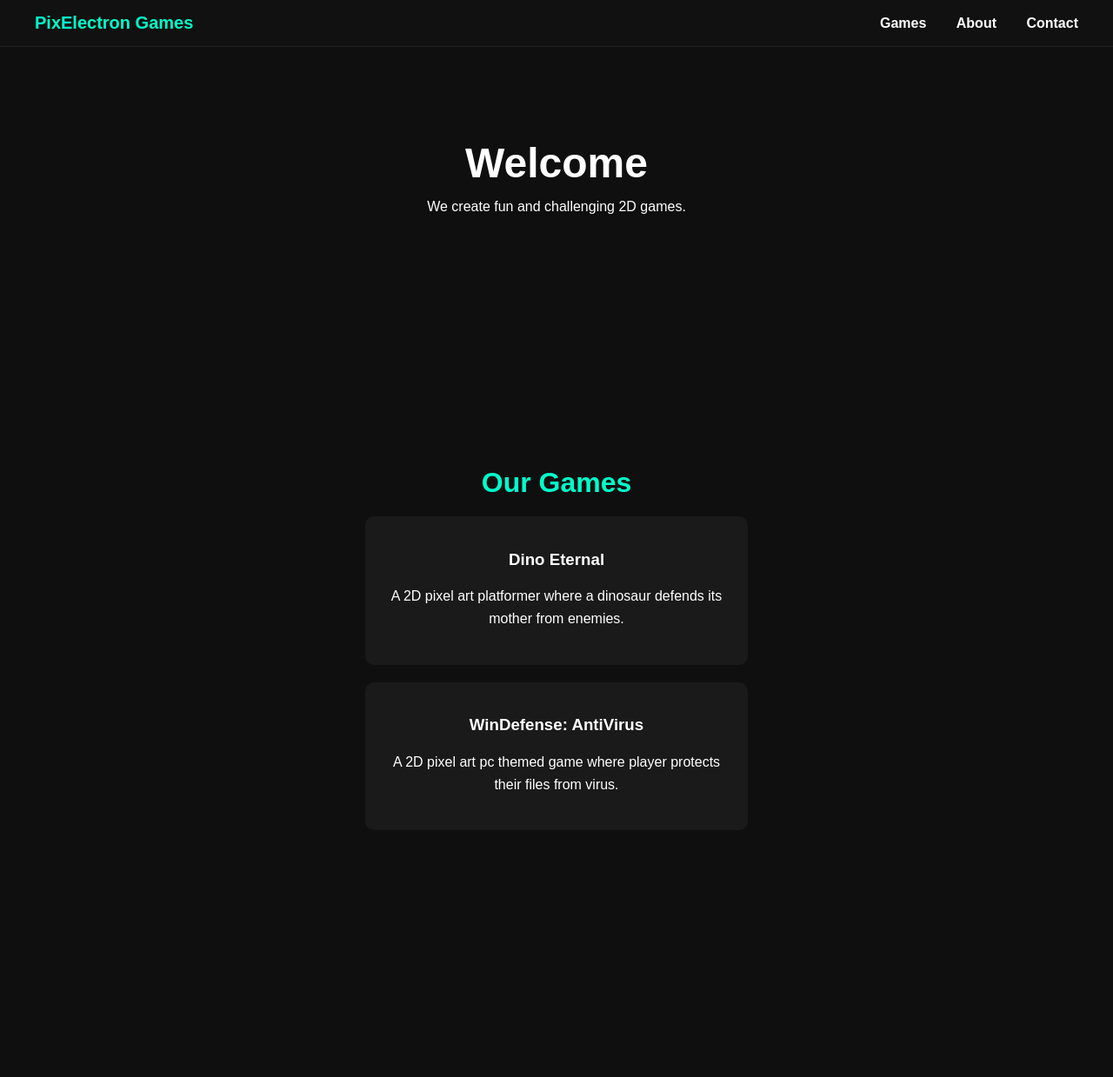
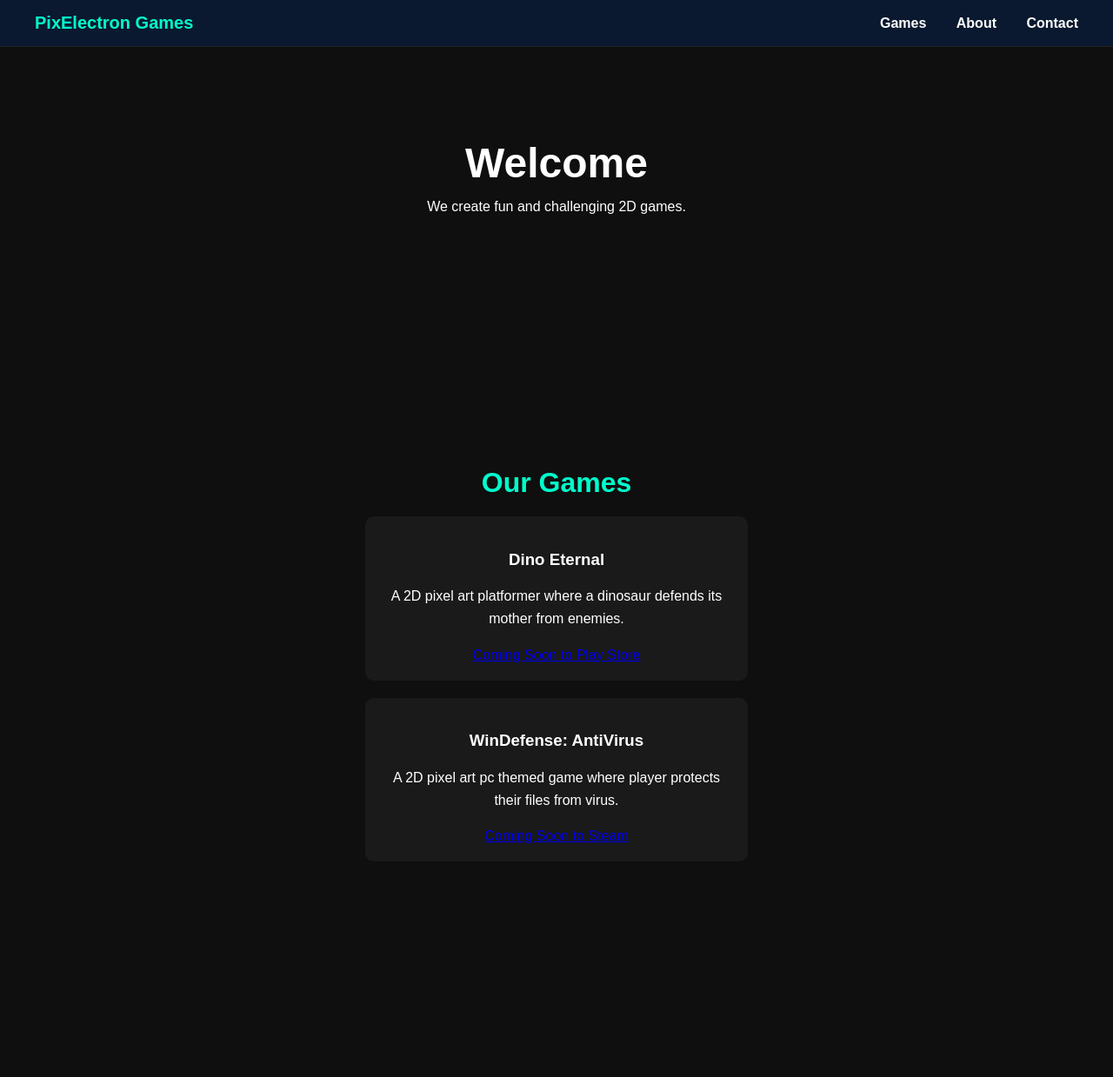
Before and after one commit to pixelectrongames/pixelectrongames.github.io, a plain HTML site: page index.html in a window 1280 px wide. Shown: the top 1239 px of the page at 87% size. Drawn offline with Linux system fonts and the light colour scheme.

Commit message:
Change background color and update game links

```diff
--- a/index.html
+++ b/index.html
@@ -21,7 +21,7 @@
       position: fixed;
       top: 0;
       width: 100%;
-      background: #111;
+      background: #0a192f;
       display: flex;
       justify-content: space-between;
       align-items: center;
@@ -139,11 +139,13 @@
     <div class="game-card">
       <h3>Dino Eternal</h3>
       <p>A 2D pixel art platformer where a dinosaur defends its mother from enemies.</p>
+      <a href="#">Coming Soon to Play Store</a>
     </div>
 
     <div class="game-card">
       <h3>WinDefense: AntiVirus</h3>
       <p>A 2D pixel art pc themed game where player protects their files from virus.</p>
+      <a href="#">Coming Soon to Steam</a>
     </div>
   </section>
 
```
